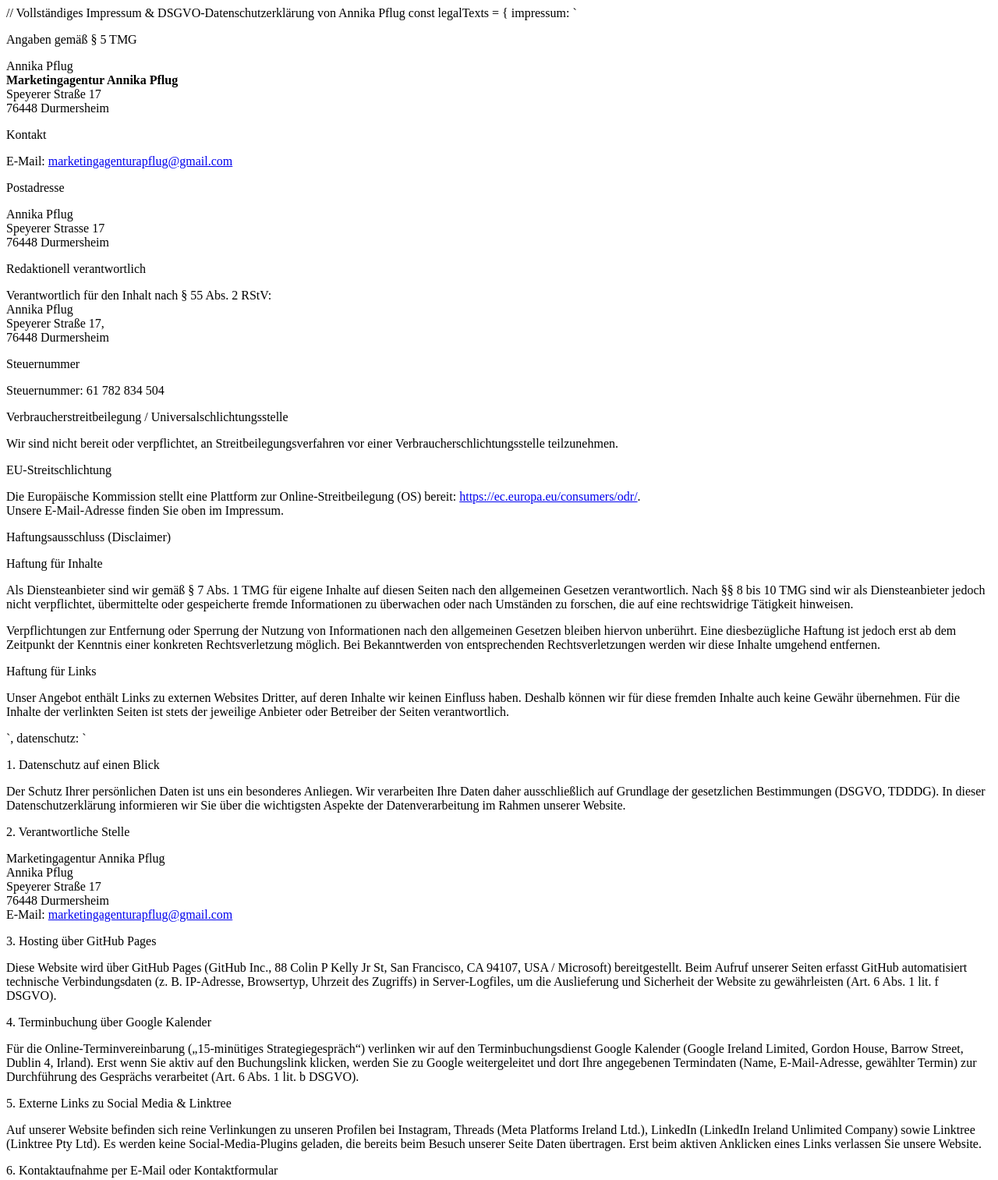
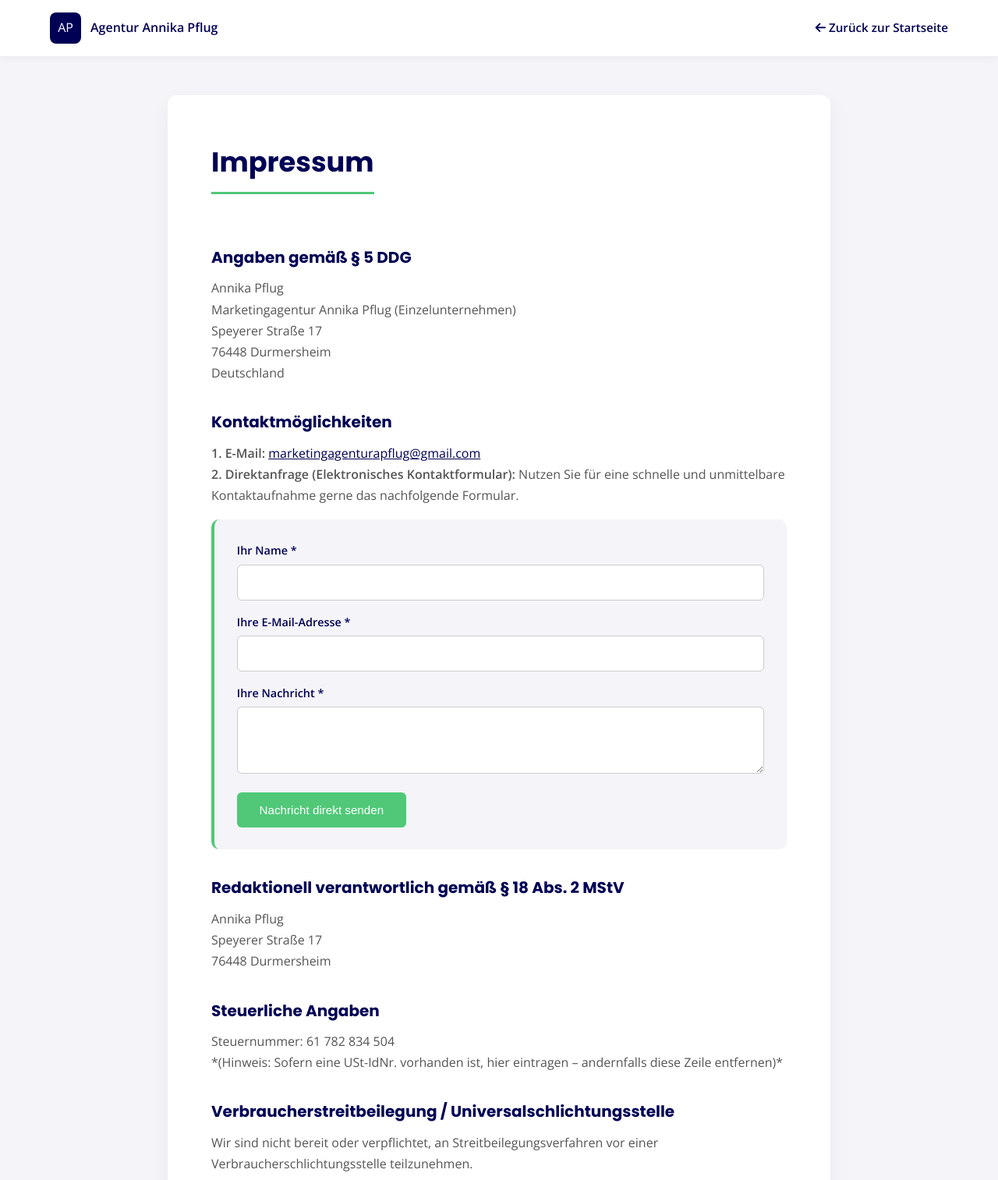
Before and after one commit to sichtbarfuerakustiker/marketing-annikapflug, a plain HTML site: page impressum.html in a window 1280 px wide. Shown: the top 1513 px of the page at 78% size. Drawn offline with nearby package versions, Linux system fonts and the light colour scheme.

Commit message:
Update impressum.html

```diff
--- a/impressum.html
+++ b/impressum.html
@@ -1,101 +1,213 @@
- // Vollständiges Impressum & DSGVO-Datenschutzerklärung von Annika Pflug
-        const legalTexts = {
-            impressum: `
-                <p class="font-heading font-bold text-[#000055] text-base">Angaben gemäß § 5 TMG</p>
+<!DOCTYPE html>
+<html lang="de">
+<head>
+    <meta charset="UTF-8">
+    <meta name="viewport" content="width=device-width, initial-scale=1.0">
+    <title>Impressum | Marketingagentur Annika Pflug</title>
+    <link rel="preconnect" href="https://fonts.googleapis.com">
+    <link rel="preconnect" href="https://fonts.gstatic.com" crossorigin>
+    <link href="https://fonts.googleapis.com/css2?family=Open+Sans:wght@400;600&family=Poppins:wght@700&display=swap" rel="stylesheet">
+    <link rel="stylesheet" href="https://cdnjs.cloudflare.com/ajax/libs/font-awesome/6.4.0/css/all.min.css">
+    <style>
+        :root {
+            --primary: #000055;
+            --accent: #50C878;
+            --white: #ffffff;
+            --light-bg: #f4f4f9;
+            --text-dark: #222222;
+            --text-gray: #555555;
+        }
+        * { margin: 0; padding: 0; box-sizing: border-box; }
+        body {
+            font-family: 'Open Sans', sans-serif;
+            color: var(--text-dark);
+            background-color: var(--light-bg);
+            line-height: 1.7;
+        }
+        h1, h2, h3, .btn {
+            font-family: 'Poppins', sans-serif;
+            font-weight: 700;
+        }
+        header {
+            background: var(--white);
+            padding: 1rem 5%;
+            box-shadow: 0 2px 10px rgba(0,0,0,0.05);
+            display: flex;
+            justify-content: space-between;
+            align-items: center;
+        }
+        .logo-link {
+            display: flex;
+            align-items: center;
+            gap: 12px;
+            text-decoration: none;
+            color: var(--primary);
+        }
+        .logo-badge {
+            background: var(--primary);
+            color: var(--white);
+            width: 40px;
+            height: 40px;
+            display: flex;
+            align-items: center;
+            justify-content: center;
+            border-radius: 8px;
+        }
+        .back-link {
+            text-decoration: none;
+            color: var(--primary);
+            font-weight: 600;
+            font-size: 0.95rem;
+        }
+        .back-link:hover { color: var(--accent); }
+        main {
+            max-width: 850px;
+            margin: 50px auto;
+            background: var(--white);
+            padding: 3.5rem;
+            border-radius: 12px;
+            box-shadow: 0 10px 30px rgba(0,0,55,0.05);
+        }
+        h1 {
+            color: var(--primary);
+            font-size: 2.2rem;
+            margin-bottom: 2rem;
+            border-bottom: 3px solid var(--accent);
+            padding-bottom: 0.5rem;
+            display: inline-block;
+        }
+        h2 {
+            color: var(--primary);
+            font-size: 1.25rem;
+            margin-top: 2rem;
+            margin-bottom: 0.6rem;
+        }
+        p {
+            color: var(--text-gray);
+            margin-bottom: 1rem;
+        }
+        .contact-form-box {
+            background: var(--light-bg);
+            padding: 1.8rem;
+            border-radius: 10px;
+            margin-top: 1rem;
+            border-left: 4px solid var(--accent);
+        }
+        .form-group { margin-bottom: 1rem; }
+        .form-group label {
+            display: block;
+            font-size: 0.9rem;
+            font-weight: 600;
+            margin-bottom: 0.3rem;
+            color: var(--primary);
+        }
+        .form-group input, .form-group textarea {
+            width: 100%;
+            padding: 0.75rem;
+            border: 1px solid #cccccc;
+            border-radius: 6px;
+            font-family: 'Open Sans', sans-serif;
+            font-size: 0.95rem;
+        }
+        .btn-submit {
+            background: var(--accent);
+            color: var(--white);
+            border: none;
+            padding: 0.85rem 1.8rem;
+            border-radius: 6px;
+            cursor: pointer;
+            font-size: 0.95rem;
+        }
+        .btn-submit:hover { opacity: 0.9; }
+        footer {
+            background: #000033;
+            color: #b0b0b0;
+            text-align: center;
+            padding: 2rem 5%;
+            font-size: 0.85rem;
+        }
+        footer a { color: var(--white); text-decoration: underline; }
+        @media(max-width: 600px) {
+            main { margin: 20px 15px; padding: 2rem 1.5rem; }
+        }
+    </style>
+</head>
+<body>
+
+    <header>
+        <a href="index.html" class="logo-link">
+            <div class="logo-badge">AP</div>
+            <span><strong>Agentur Annika Pflug</strong></span>
+        </a>
+        <a href="index.html" class="back-link"><i class="fa-solid fa-arrow-left"></i> Zurück zur Startseite</a>
+    </header>
+
+    <main>
+        <h1>Impressum</h1>
+
+        <h2>Angaben gemäß § 5 DDG</h2>
         <p>
             Annika Pflug<br>
-                    <strong>Marketingagentur Annika Pflug</strong><br>
+            Marketingagentur Annika Pflug (Einzelunternehmen)<br>
+            Speyerer Straße 17<br>
+            76448 Durmersheim<br>
+            Deutschland
+        </p>
+
+        <h2>Kontaktmöglichkeiten</h2>
+        <p>
+            <strong>1. E-Mail:</strong> <a href="mailto:marketingagenturapflug@gmail.com" style="color: var(--primary);">marketingagenturapflug@gmail.com</a><br>
+            <strong>2. Direktanfrage (Elektronisches Kontaktformular):</strong> Nutzen Sie für eine schnelle und unmittelbare Kontaktaufnahme gerne das nachfolgende Formular.
+        </p>
+
+        <div class="contact-form-box">
+            <form action="https://api.web3forms.com/submit" method="POST">
+                <!-- Kostenlosen Access-Key von web3forms.com hier einfügen -->
+                <input type="hidden" name="access_key" value="DEIN_WEB3FORMS_ACCESS_KEY_HIER">
+                <input type="hidden" name="subject" value="Schnellanfrage über Impressum (Agentur)">
+                <div class="form-group">
+                    <label for="name">Ihr Name *</label>
+                    <input type="text" id="name" name="name" required>
+                </div>
+                <div class="form-group">
+                    <label for="email">Ihre E-Mail-Adresse *</label>
+                    <input type="email" id="email" name="email" required>
+                </div>
+                <div class="form-group">
+                    <label for="message">Ihre Nachricht *</label>
+                    <textarea id="message" name="message" rows="3" required></textarea>
+                </div>
+                <button type="submit" class="btn-submit">Nachricht direkt senden</button>
+            </form>
+        </div>
+
+        <h2>Redaktionell verantwortlich gemäß § 18 Abs. 2 MStV</h2>
+        <p>
+            Annika Pflug<br>
             Speyerer Straße 17<br>
             76448 Durmersheim
         </p>
 
-                <p class="font-heading font-bold text-[#000055] text-base">Kontakt</p>
+        <h2>Steuerliche Angaben</h2>
         <p>
-                    E-Mail: <a href="mailto:marketingagenturapflug@gmail.com" class="underline font-semibold">marketingagenturapflug@gmail.com</a>
+            Steuernummer: 61 782 834 504<br>
+            *(Hinweis: Sofern eine USt-IdNr. vorhanden ist, hier eintragen – andernfalls diese Zeile entfernen)*
         </p>
 
-                <p class="font-heading font-bold text-[#000055] text-base">Postadresse</p>
-                <p>
-                    Annika Pflug<br>
-                    Speyerer Strasse 17<br>
-                    76448 Durmersheim
-                </p>
-
-                <p class="font-heading font-bold text-[#000055] text-base">Redaktionell verantwortlich</p>
-                <p>
-                    Verantwortlich für den Inhalt nach § 55 Abs. 2 RStV:<br>
-                    Annika Pflug<br>
-                    Speyerer Straße 17,<br>
-                    76448 Durmersheim
-                </p>
-
-                <p class="font-heading font-bold text-[#000055] text-base">Steuernummer</p>
-                <p>Steuernummer: 61 782 834 504</p>
-
-                <p class="font-heading font-bold text-[#000055] text-base">Verbraucherstreitbeilegung / Universalschlichtungsstelle</p>
+        <h2>Verbraucherstreitbeilegung / Universalschlichtungsstelle</h2>
         <p>
             Wir sind nicht bereit oder verpflichtet, an Streitbeilegungsverfahren vor einer Verbraucherschlichtungsstelle teilzunehmen.
         </p>
 
-                <p class="font-heading font-bold text-[#000055] text-base">EU-Streitschlichtung</p>
+        <h2>Haftung für Inhalte und Links</h2>
         <p>
-                    Die Europäische Kommission stellt eine Plattform zur Online-Streitbeilegung (OS) bereit:
-                    <a href="https://ec.europa.eu/consumers/odr/" target="_blank" rel="noopener noreferrer" class="underline font-semibold">https://ec.europa.eu/consumers/odr/</a>.<br>
-                    Unsere E-Mail-Adresse finden Sie oben im Impressum.
+            Als Diensteanbieter sind wir gemäß § 7 Abs. 1 DDG für eigene Inhalte auf diesen Seiten nach den allgemeinen Gesetzen verantwortlich. Unser Angebot enthält zudem Links zu externen Websites Dritter, auf deren Inhalte wir keinen Einfluss haben. Für die Inhalte der verlinkten Seiten ist stets der jeweilige Anbieter oder Betreiber verantwortlich.
         </p>
+    </main>
 
-                <p class="font-heading font-bold text-[#000055] text-base pt-2 border-t border-[#000055]/10">Haftungsausschluss (Disclaimer)</p>
+    <footer>
+        <p>&copy; 2026 Marketingagentur Annika Pflug | <a href="index.html">Startseite</a></p>
+    </footer>
 
-                <p class="font-heading font-bold text-[#000055]">Haftung für Inhalte</p>
-                <p>
-                    Als Diensteanbieter sind wir gemäß § 7 Abs. 1 TMG für eigene Inhalte auf diesen Seiten nach den allgemeinen Gesetzen verantwortlich. Nach §§ 8 bis 10 TMG sind wir als Diensteanbieter jedoch nicht verpflichtet, übermittelte oder gespeicherte fremde Informationen zu überwachen oder nach Umständen zu forschen, die auf eine rechtswidrige Tätigkeit hinweisen.
-                </p>
-                <p>
-                    Verpflichtungen zur Entfernung oder Sperrung der Nutzung von Informationen nach den allgemeinen Gesetzen bleiben hiervon unberührt. Eine diesbezügliche Haftung ist jedoch erst ab dem Zeitpunkt der Kenntnis einer konkreten Rechtsverletzung möglich. Bei Bekanntwerden von entsprechenden Rechtsverletzungen werden wir diese Inhalte umgehend entfernen.
-                </p>
-
-                <p class="font-heading font-bold text-[#000055]">Haftung für Links</p>
-                <p>
-                    Unser Angebot enthält Links zu externen Websites Dritter, auf deren Inhalte wir keinen Einfluss haben. Deshalb können wir für diese fremden Inhalte auch keine Gewähr übernehmen. Für die Inhalte der verlinkten Seiten ist stets der jeweilige Anbieter oder Betreiber der Seiten verantwortlich.
-                </p>
-            `,
-            datenschutz: `
-                <p class="font-heading font-bold text-[#000055] text-base">1. Datenschutz auf einen Blick</p>
-                <p>
-                    Der Schutz Ihrer persönlichen Daten ist uns ein besonderes Anliegen. Wir verarbeiten Ihre Daten daher ausschließlich auf Grundlage der gesetzlichen Bestimmungen (DSGVO, TDDDG). In dieser Datenschutzerklärung informieren wir Sie über die wichtigsten Aspekte der Datenverarbeitung im Rahmen unserer Website.
-                </p>
-
-                <p class="font-heading font-bold text-[#000055] text-base">2. Verantwortliche Stelle</p>
-                <p>
-                    Marketingagentur Annika Pflug<br>
-                    Annika Pflug<br>
-                    Speyerer Straße 17<br>
-                    76448 Durmersheim<br>
-                    E-Mail: <a href="mailto:marketingagenturapflug@gmail.com" class="underline font-semibold">marketingagenturapflug@gmail.com</a>
-                </p>
-
-                <p class="font-heading font-bold text-[#000055] text-base">3. Hosting über GitHub Pages</p>
-                <p>
-                    Diese Website wird über GitHub Pages (GitHub Inc., 88 Colin P Kelly Jr St, San Francisco, CA 94107, USA / Microsoft) bereitgestellt. Beim Aufruf unserer Seiten erfasst GitHub automatisiert technische Verbindungsdaten (z. B. IP-Adresse, Browsertyp, Uhrzeit des Zugriffs) in Server-Logfiles, um die Auslieferung und Sicherheit der Website zu gewährleisten (Art. 6 Abs. 1 lit. f DSGVO).
-                </p>
-
-                <p class="font-heading font-bold text-[#000055] text-base">4. Terminbuchung über Google Kalender</p>
-                <p>
-                    Für die Online-Terminvereinbarung („15-minütiges Strategiegespräch“) verlinken wir auf den Terminbuchungsdienst Google Kalender (Google Ireland Limited, Gordon House, Barrow Street, Dublin 4, Irland). Erst wenn Sie aktiv auf den Buchungslink klicken, werden Sie zu Google weitergeleitet und dort Ihre angegebenen Termindaten (Name, E-Mail-Adresse, gewählter Termin) zur Durchführung des Gesprächs verarbeitet (Art. 6 Abs. 1 lit. b DSGVO).
-                </p>
-
-                <p class="font-heading font-bold text-[#000055] text-base">5. Externe Links zu Social Media &amp; Linktree</p>
-                <p>
-                    Auf unserer Website befinden sich reine Verlinkungen zu unseren Profilen bei Instagram, Threads (Meta Platforms Ireland Ltd.), LinkedIn (LinkedIn Ireland Unlimited Company) sowie Linktree (Linktree Pty Ltd). Es werden keine Social-Media-Plugins geladen, die bereits beim Besuch unserer Seite Daten übertragen. Erst beim aktiven Anklicken eines Links verlassen Sie unsere Website.
-                </p>
-
-                <p class="font-heading font-bold text-[#000055] text-base">6. Kontaktaufnahme per E-Mail oder Kontaktformular</p>
-                <p>
-                    Wenn Sie per Formular auf der Website oder per E-Mail Kontakt mit uns aufnehmen, werden Ihre angegebenen Daten (Name, Betrieb, E-Mail-Adresse, Telefonnummer sowie Ihre Nachricht) zwecks Bearbeitung der Anfrage und für den Fall von Anschlussfragen bei uns gespeichert. Diese Daten geben wir nicht ohne Ihre Einwilligung weiter (Art. 6 Abs. 1 lit. b DSGVO bzw. Art. 6 Abs. 1 lit. a DSGVO).
-                </p>
-
-                <p class="font-heading font-bold text-[#000055] text-base">7. Ihre Rechte als betroffene Person</p>
-                <p>
-                    Ihnen stehen bezüglich Ihrer bei uns gespeicherten personenbezogenen Daten grundsätzlich die Rechte auf Auskunft (Art. 15 DSGVO), Berichtigung (Art. 16 DSGVO), Löschung (Art. 17 DSGVO), Einschränkung der Verarbeitung (Art. 18 DSGVO), Datenübertragbarkeit (Art. 20 DSGVO), Widerruf erteilter Einwilligungen sowie Widerspruch (Art. 21 DSGVO) zu. Zudem haben Sie das Recht, sich bei einer Datenschutz-Aufsichtsbehörde (z. B. dem Landesbeauftragten für den Datenschutz und die Informationsfreiheit Baden-Württemberg) zu beschweren.
-                </p>
-            `
+</body>
+</html>
```
Lines whose indentation alone changed are shown as unchanged.
